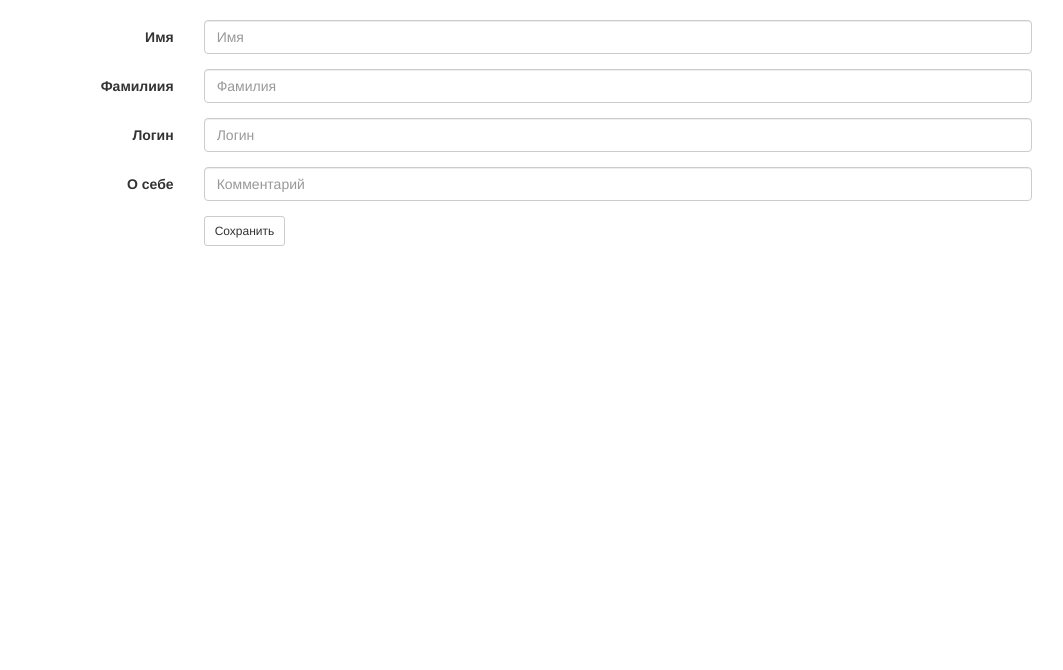
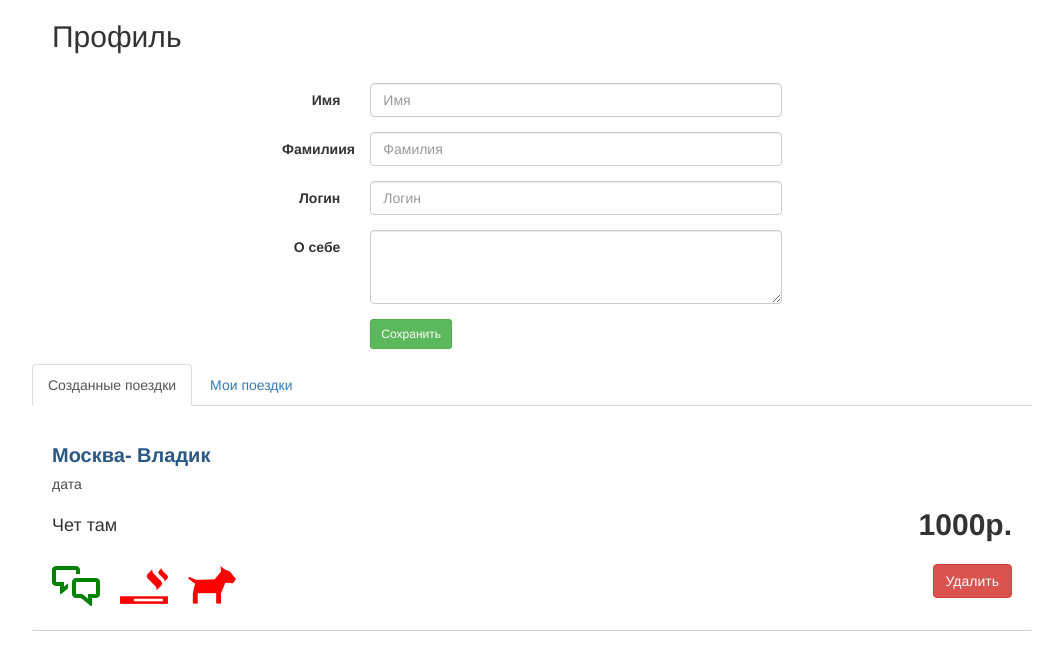
Before and after one commit to amm-poiais/brusentsev_kapranchikova, a Django app: page /profile in a window 1280 px wide. Shown: the part 79-749 px from the top of the page, without its empty margins (108-1171 px from the left). Run offline with Django 3.2, Linux system fonts and the light colour scheme; some libraries are stand-ins or nearby versions.

Commit message:
Change styles profile, index

```diff
--- a/JointTripApp/static/css/style.css
+++ b/JointTripApp/static/css/style.css
@@ -68,11 +68,6 @@ body {
     background: #4682B4;
 }
 
-.filters__button:active {
-    background: rgb(33, 147, 90);
-    box-shadow: 0 3px rgb(33, 147, 90) inset;
-}
-
 .content {
     width: 1000px;
     margin: auto;
@@ -82,7 +77,8 @@ body {
 }
 
 h2 {
-    font-size: 20px;
+    font-size: 30px;
+    margin-left: 20px;
 }
 
 .trip {
@@ -92,19 +88,61 @@ h2 {
     border-bottom: 1px solid #cdcfd3;
     border-radius: 2px;
 }
+.trip .title{
+   margin-bottom: 10px;
+}
 
 .trip .title a {
     color: #2a5885;
-    display: block;
     font-size: 20px;
-    margin-bottom: 10px;
     font-weight: bold;
 }
 
 .trip .title a:hover {
     text-decoration: underline;
 }
+.trip .time{
+    font-size: 14px;
+    margin-top: 5px;
+    color: #4a4a4a;
+}
+.trip .description{
+    font-size: 18px;
+    flex-basis: 800px;
+}
 
+.wrap-price-comm{
+    display: flex;
+    flex-direction: row;
+    justify-content: space-between;
+    align-items: center;
+    flex-wrap: nowrap;
+    margin-bottom: 5px;
+}
+
+.wrap-icons-button{
+    display: flex;
+    flex-direction: row;
+    justify-content: space-between;
+    align-items: center;
+    flex-wrap: nowrap;
+}
+.trip__button{
+    cursor: pointer;
+    font-weight: 700;
+    color: white;
+    text-decoration: none;
+    padding: .8em 1em calc(.8em + 3px);
+    border-radius: 3px;
+    background: #469acf;
+    box-shadow: 0 -3px #4682B4 inset;
+    transition: 0.2s;
+}
+
+.trip .price{
+    font-size: 30px;
+    font-weight: bold;
+}
 .trip .icon-conditions {
     margin-top: 10px;
     display: flex;
@@ -154,3 +192,9 @@ h2 {
     margin: 0 auto;
     padding-top: 20px;
 }
+
+.form-profile form {
+    width: 500px;
+    margin: 0 auto;
+    padding-top: 20px;
+}
--- a/JointTripApp/templates/JointTripApp/profile.html
+++ b/JointTripApp/templates/JointTripApp/profile.html
@@ -19,8 +19,8 @@
 
 <div class="wrap-content">
     <div class="content">
-
-        <div class="form-info">
+        <h2>Профиль</h2>
+        <div class="form-profile">
             <form class="form-horizontal" role="form" method="POST">
 
                 <div class="form-group">
@@ -45,17 +45,45 @@
                 <div class="form-group">
                     <label for="inputComment" class="col-sm-2 control-label">О себе</label>
                     <div class="col-sm-10">
-                <input type="text" class="form-control" placeholder="Комментарий" name="comment">
+                        <textarea class="form-control" rows="3" name="comment"></textarea>
                     </div>
                 </div>
 
                 <div class="form-group">
                     <div class="col-sm-offset-2 col-sm-10">
-                <button type="submit" class="btn btn-default btn-sm">Сохранить</button>
+                        <button type="submit" class="btn btn-success btn-sm">Сохранить</button>
+
                     </div>
                 </div>
             </form>
         </div>
+
+
+        <ul class="nav nav-tabs">
+            <li class="active"><a href="#">Созданные поездки</a></li>
+            <li><a href="#">Мои поездки</a></li>
+        </ul>
+        <div >
+            <div class="trip">
+                <div class="title">
+                    <a href="">Москва- Владик</a>
+                    <div class="time">дата</div>
+                </div>
+                <div class="wrap-price-comm">
+                    <div class="description">Чет там</div>
+                    <div class="price">1000p.</div>
+                </div>
+                <div class="wrap-icons-button">
+                        <div class="icon-conditions">
+                            <div class="icon talk allow"></div>
+                            <div class="icon pets"></div>
+                            <div class="icon smoke"></div>
+                        </div>
+                    <button type="button" class="btn btn-danger">Удалить</button>
+                </div>
+            </div>
+        </div>
+    </div>
 </div>
 </body>
 </html>
```
Also changed, not shown: JointTripApp/templates/JointTripApp/index.html (+13 -6 lines). Lines whose indentation alone changed are shown as unchanged.
